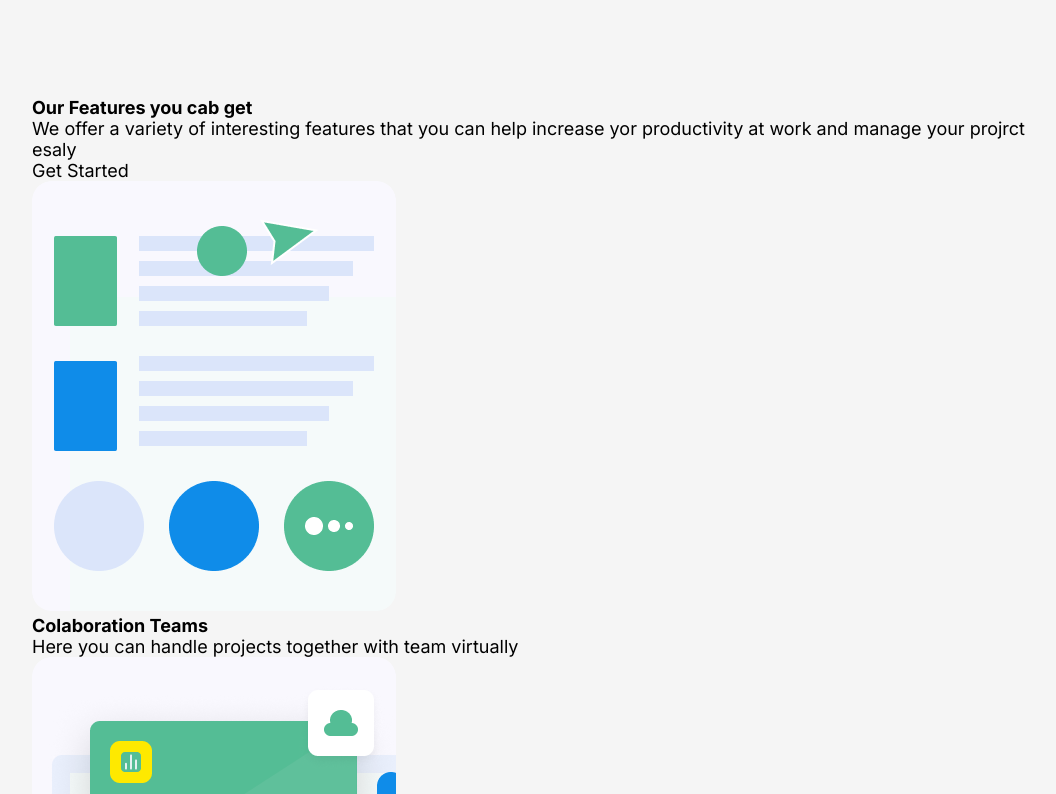
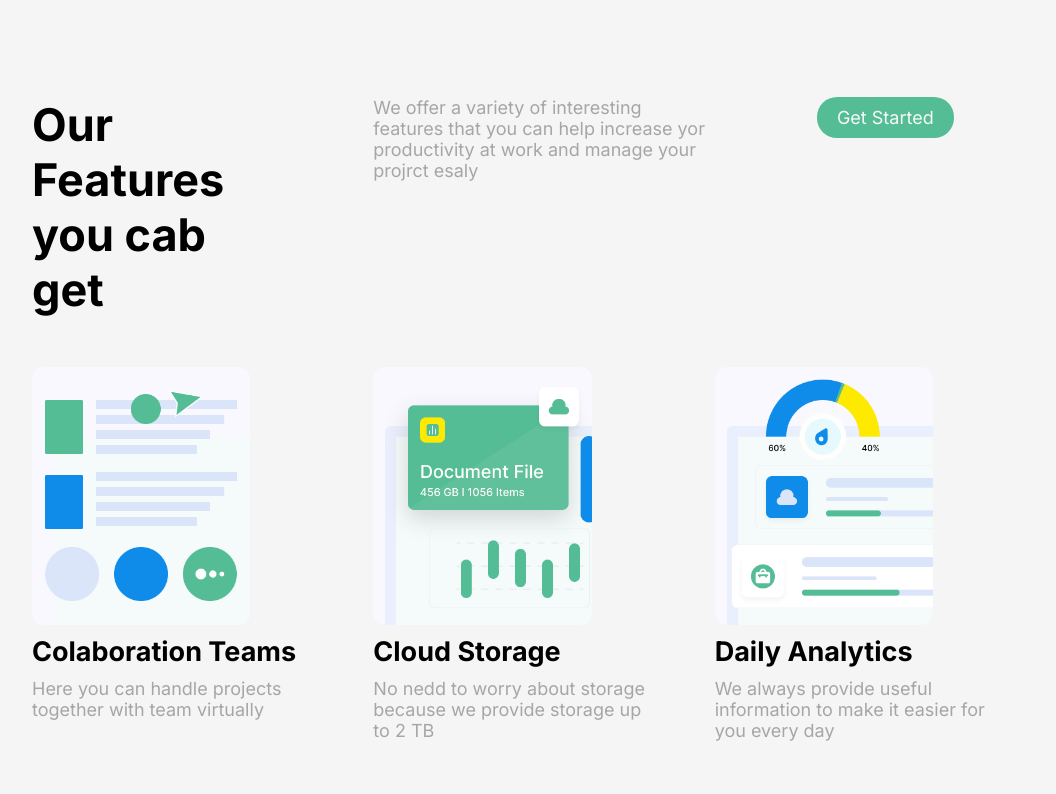
Before and after one commit to szapatar08/test-landing, a plain HTML site: page index.html in a window 1280 px wide. Shown: the part 1909-2703 px from the top of the page, without its empty margins (96-1152 px from the left). Drawn offline with Linux system fonts and the light colour scheme.

Commit message:
Style: features section

```diff
--- a/css/styles.css
+++ b/css/styles.css
@@ -154,6 +154,48 @@ h1 {
     font-size: 1.5rem;
 }
 
+/*---features*/
+#features {
+    grid-template-rows: auto 2fr;
+}
+
+#features-first-article, #features-second-article {
+    grid-template-columns: repeat(3, 1fr);
+    margin-bottom: 50px;
+}
+
+#features-first-article h3 {
+    font-size: 2.5rem;
+    width: 70%;
+}
+
+#features-first-article div {
+    justify-content: center;
+    align-items: start;
+}
+
+#features-first-article a {
+    padding: 10px 20px;
+    background-color: #54BD95;
+    color: #F8F8FA;
+    border-radius: 20px;
+}
+
+#features-second-article div {
+    width: 80%;
+    flex-direction: column;
+    gap: 10px;
+}
+
+#features-second-article h4 {
+    font-size: 1.5rem;
+}
+
+#features-second-article img {
+    width: 80%;
+    height: auto;
+}
+
 @media (max-width: 1440px){
     #initial-massage {
         grid-template-columns: 1fr;
--- a/index.html
+++ b/index.html
@@ -8,6 +8,7 @@
     <link rel="stylesheet" href="css/styles.css">
 </head>
 <body>
+    <!-------------------------------------header------------------------------------------>
     <header class="grid">
         <img src="img/biccas-logo.png" alt="Logo Biccas image">
         <nav class="flex">
@@ -24,7 +25,7 @@
             <a href="#" class="green-button">Sign Up</a>
         </div>
     </header>
-    <!------------------------------------------------------------------------------->
+    <!-------------------------------------main------------------------------------------>
     <main>
         <div id="first-secction">
             <!--------------------------------------------Initial message----------------------------------->
@@ -116,29 +117,32 @@
             </section>
         </div>
         <div id="third-section">
-            <section id="features">
-                <article>
+            <!--------------------------------------------features----------------------------------->
+            <section id="features" class="grid">
+                <article class="grid" id="features-first-article">
                     <h3>Our Features you cab get</h3>
-                    <p>
+                    <p class="gray-text">
                         We offer a variety of interesting features that you can help increase yor productivity at work and manage your projrct esaly
                     </p>
-                    <a href="#">Get Started</a>
+                    <div class="flex">
+                        <a href="#">Get Started</a>
+                    </div>
                 </article>
-                <article>
-                    <div>
+                <article id="features-second-article" class="grid">
+                    <div class="flex">
                         <img src="img/colaboration.png" alt="Colaboration image">
                         <h4>Colaboration Teams</h4>
-                        <p>Here you can handle projects together with team virtually</p>
+                        <p class="gray-text">Here you can handle projects together with team virtually</p>
                     </div>
-                    <div>
+                    <div class="flex">
                         <img src="img/cloud.png" alt="Colaboration image">
                         <h4>Cloud Storage</h4>
-                        <p>No nedd to worry about storage because we provide storage up to 2 TB</p>
+                        <p class="gray-text">No nedd to worry about storage because we provide storage up to 2 TB</p>
                     </div>
-                    <div>
+                    <div class="flex">
                         <img src="img/daily.png" alt="Colaboration image">
                         <h4>Daily Analytics</h4>
-                        <p>We always provide useful information to make it easier for you every day</p>
+                        <p class="gray-text">We always provide useful information to make it easier for you every day</p>
                     </div>
                 </article>
             </section>
@@ -159,7 +163,7 @@
             </section>
         </div>
     </main>
-    <!------------------------------------------------------------------------------->
+    <!-----------------------------------footer-------------------------------------------->
     <footer>
         <section>
             <article>
```
